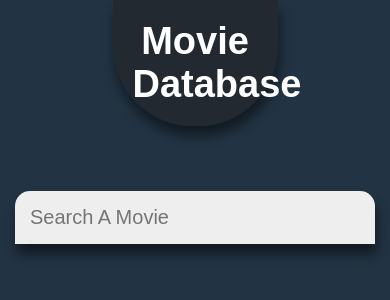
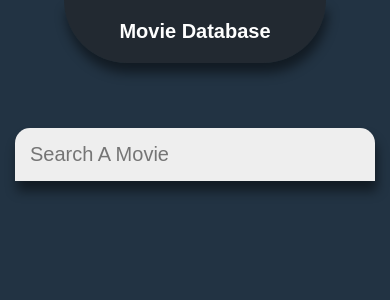
Before and after one commit to Milad-mosadegh/My-Movie-App, a React (Create React App) app: page / in a window 390 px wide. Shown: the top 300 px of the page. Built offline with nearby package versions, Linux system fonts and the light colour scheme.

Commit message:
Responsive Setting

```diff
--- a/src/App.js
+++ b/src/App.js
@@ -4,6 +4,9 @@ import Search from './components/Search';
 import axios from 'axios'
 import Results from './components/results';
 import Popup from './components/Popup';
+
+
+
 
 
 
@@ -71,9 +74,11 @@ function App() {
 
       <main>
         <Search handleInput={handleInput} search={search} />
-        <div>
+
+        <div className="myResult">
           <Results results={state.result} openPopup={openPopup} />
         </div>
+
 
         {state.selected.id ? <Popup selected={state.selected} closePopup={closePopup} /> : false}
 
--- a/src/components/Result.js
+++ b/src/components/Result.js
@@ -2,10 +2,13 @@ import React from 'react';
 import './cardStyle.css'
 
 
+
 const Result = ({ result, openPopup }) => {
     var imagePath = `https://image.tmdb.org/t/p/w300_and_h450_bestv2`;
+
     return (
-        <div className="box" onClick={() => openPopup(result.id)}>
+
+        <div className=" box" onClick={() => openPopup(result.id)}>
             {/* <img src={imagePath + result.poster_path} alt="" />
             <h3>{result.original_title}</h3> */}
 
@@ -17,6 +20,7 @@ const Result = ({ result, openPopup }) => {
                 {/* <span>{result.overview}</span> */}
             </div>
         </div>
+
     );
 }
 
--- a/src/components/cardStyle.css
+++ b/src/components/cardStyle.css
@@ -74,8 +74,8 @@
     z-index: -2;
     filter: blur(10px);
 }
-/*
-.box:before,
+
+/* .box:before,
 .box:after
 {
     background: linear-gradient(235deg,#89ff00,#010615,#00bcd4);
@@ -128,3 +128,38 @@
     font-weight: 200;
     letter-spacing: 2px;
 }
+
+@media(max-width:960px){
+    .box{
+
+        width: 100px;
+        height: 100px;
+        display: flex;
+        justify-content: center;
+        align-items: center;
+        margin: 40px;
+        background: #060c21;
+        transition: 0.4s;
+    }
+
+    .box:hover{
+        height: 230px;
+    }
+
+    .box .imgBox{
+
+        width: 100%;
+        /* height: 50%; */
+        padding: 10px;
+        box-sizing: border-box;
+    }
+    .box .content h3{
+        font-size: 9px;
+        color: #fff;
+        font-weight: 300;
+        line-height: 10px;
+        letter-spacing: 1px;
+    }
+
+
+}
--- a/src/components/results.js
+++ b/src/components/results.js
@@ -3,10 +3,13 @@ import Result from './Result';
 
 
 const Results = ({ results, openPopup }) => {
+
     return (
+
         <section className="results">
             {results.map(result => <Result key={result.id} result={result} openPopup={openPopup} />)}
         </section>
+
     );
 }
 
--- a/src/index.css
+++ b/src/index.css
@@ -27,6 +27,7 @@ h1{
   padding: 20px;
   box-shadow: 2px 10px 12px rgba(0, 0, 0, 0.479);
 }
+
 
 
 main{
@@ -67,27 +68,27 @@ section{
 .results{
   display: flex;
   flex-wrap: wrap;
+  justify-content: center;
   margin: 0 -15px;
-  justify-content: center;
   transition: 0.4s;
 }
-.results .result{
+/* .results .result{
   width: 33,333%;
   min-width: 100px;
   padding: 15px;
   display: flex;
   flex-direction: column;
-  box-shadow: 10px 10px 8px black;
-}
 
-.results .result img{
+} */
+
+/* .results .result img{
   display: block;
   width: 100%;
   height: 400px;
 
-}
+} */
 
-.results .result h3{
+/* .results .result h3{
   color: #fff;
   text-align: center;
   font-size: 20px;
@@ -96,14 +97,14 @@ padding: 10px;
   background:#445565;
   flex: 1 1 100%;
   transition: 0.4s ease-out;
-}
+} */
 
-.results .result:hover h3{
+/* .results .result:hover h3{
 background: #fff;
 color: #223343;
-}
+} */
 
-.popup{
+/* .popup{
   position: fixed;
   top: 0;
   left: 0;
@@ -177,4 +178,56 @@ margin-bottom: 30px;
 
 .popup .content .close:hover{
   background :#223343  ;
+} */
+
+
+
+@media(max-width:960px){
+
+  main .myResult{
+    display: flex;
+    flex-direction: row;
   }
+  header{
+    width: 75%;
+  }
+
+  h1{
+    color: #fff;
+    font-size: 20px;
+    font-weight: 800;
+    text-align: center;
+    background: rgba(34, 34, 34, 0.541);
+    border-radius: 0 0 80px 80px;
+    margin-top: -15px;
+    margin-bottom: 50px;
+    padding: 20px;
+    box-shadow: 2px 10px 12px rgba(0, 0, 0, 0.479);
+  }
+
+}
+
+@media(min-width:20px){
+
+  main .myResult{
+    display: flex;
+    flex-direction: row;
+  }
+  header{
+    width: 75%;
+  }
+
+  h1{
+    color: #fff;
+    font-size: 20px;
+    font-weight: 800;
+    text-align: center;
+    background: rgba(34, 34, 34, 0.541);
+    border-radius: 0 0 80px 80px;
+    margin-top: -15px;
+    margin-bottom: 50px;
+    padding: 20px;
+    box-shadow: 2px 10px 12px rgba(0, 0, 0, 0.479);
+  }
+
+}
```
Also changed, not shown: package.json (+6 -1 lines), 1 other file (tests, documents, lock files or other folders). Lines whose indentation alone changed are shown as unchanged.
